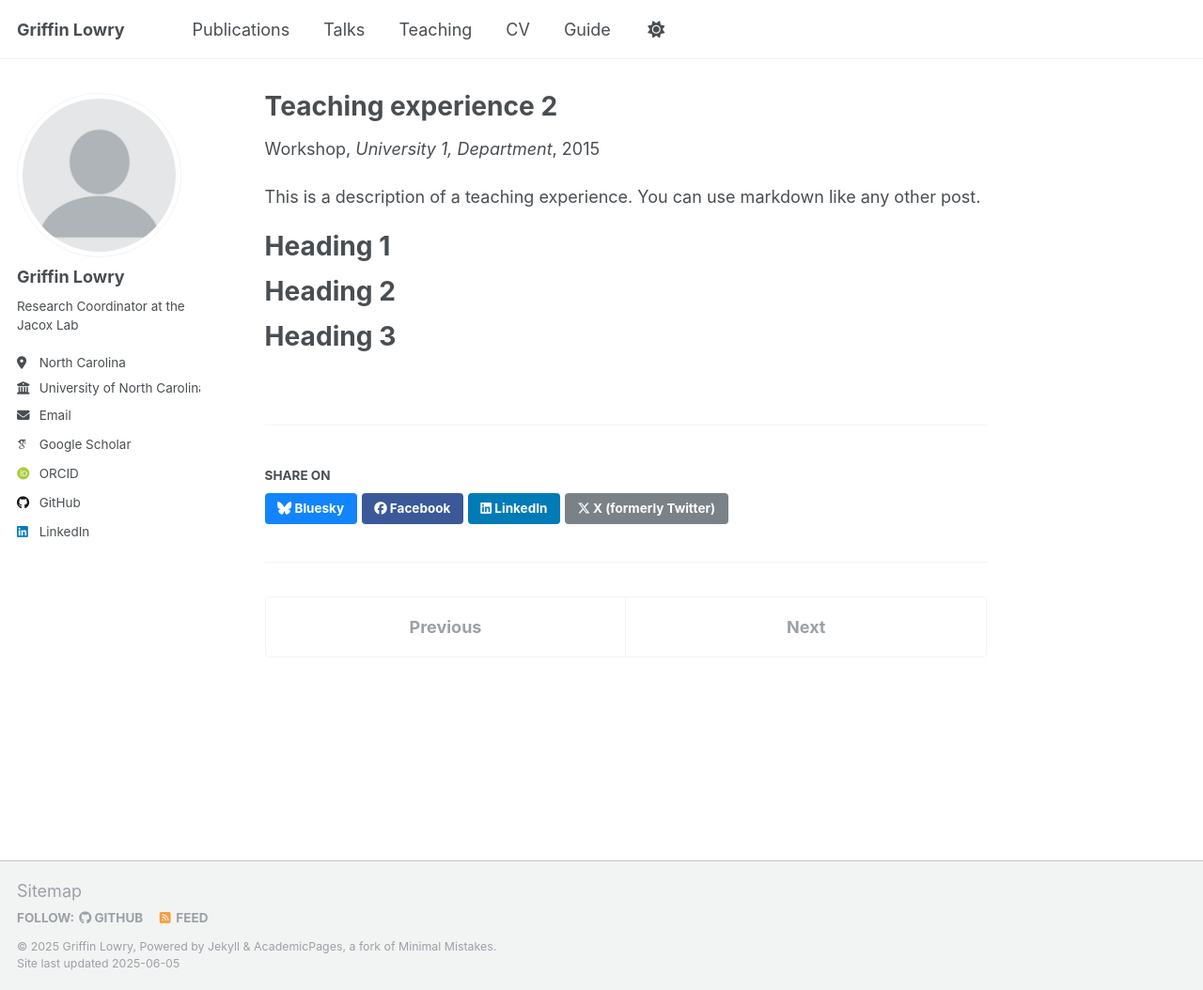
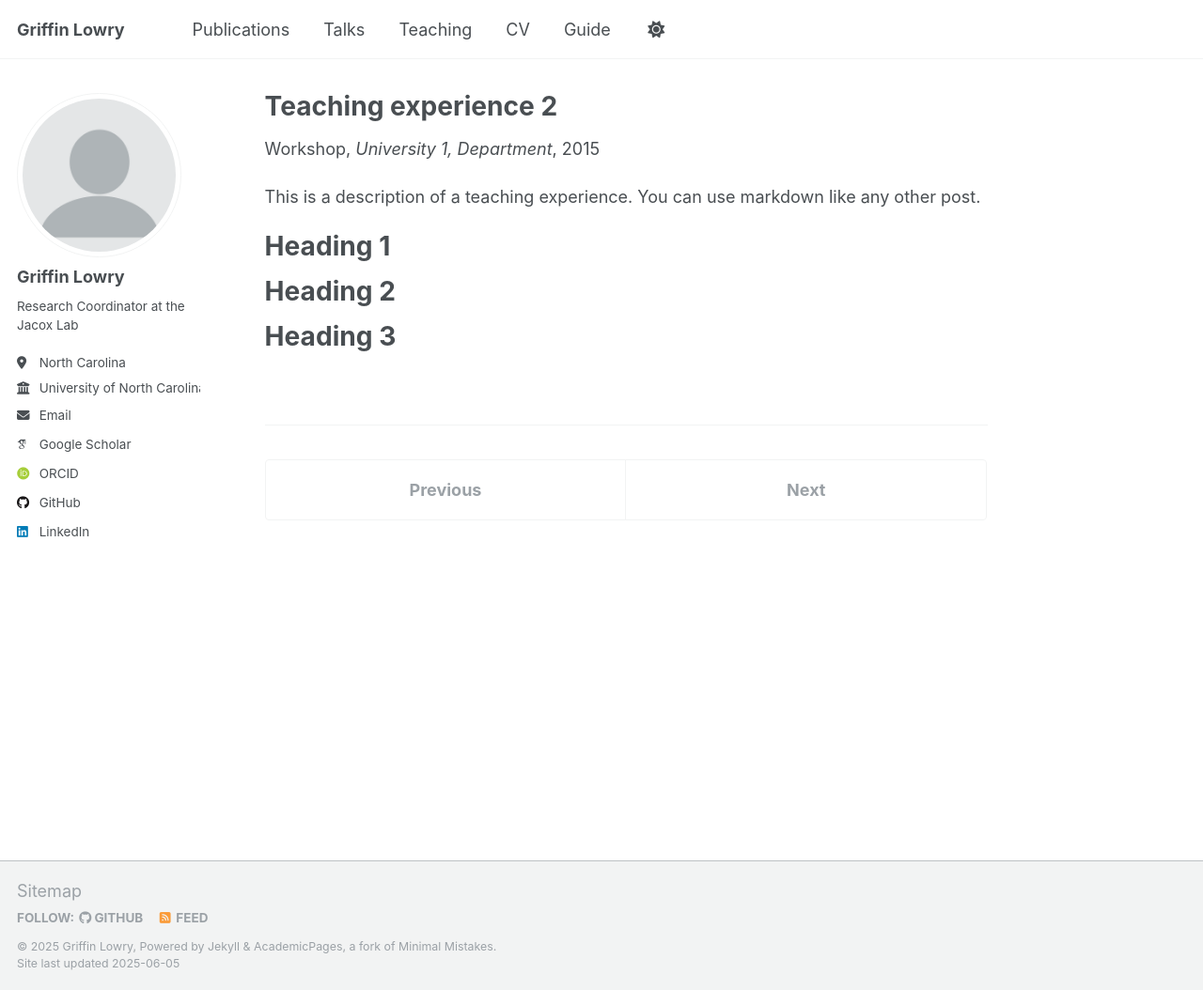
Before and after one commit to griffinlowry/griffinlowry.github.io, a Jekyll site: the page built from _teaching/2015-spring-teaching-2.md, in a window 1280 px wide and 1054 px high. Shown: the whole window at 94% size. Built offline with Jekyll 4.4.1, drawn with Linux system fonts in a browser that asks for light colours; some web fonts are replaced; some of the changed lines change nothing that is shown.

Commit message:
Update _config.yml

```diff
--- a/_config.yml
+++ b/_config.yml
@@ -239,7 +239,7 @@ defaults:
       author_profile: true
       read_time: true
       comments: true
-      share: true
+      share:
       related: true
   # _pages
   - scope:
@@ -255,7 +255,7 @@ defaults:
     values:
       layout: single
       author_profile: true
-      share: true
+      share:
       comments: true
   # _publications
   - scope:
@@ -264,7 +264,7 @@ defaults:
     values:
       layout: single
       author_profile: true
-      share: true
+      share:
       comments: true
   # _portfolio
   - scope:
@@ -282,7 +282,7 @@ defaults:
     values:
       layout: talk
       author_profile: true
-      share: true
+      share:
 
 
 # Sass/SCSS
```
